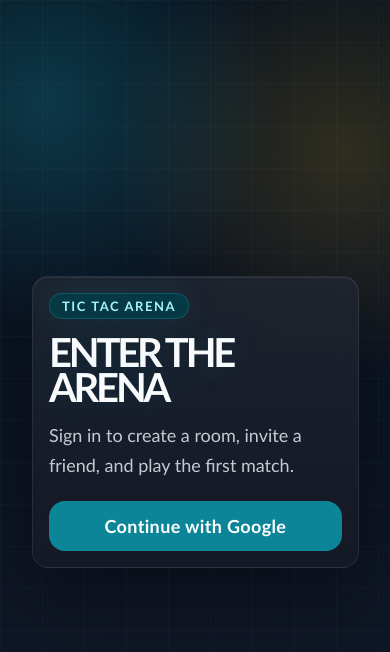
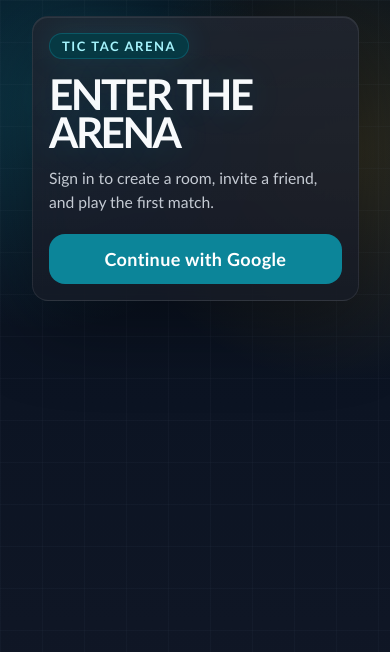
Before and after one commit to dmytrenkoserhii/tic-tac-arena-web, a React (Vite) app: page / in a window 390 px wide. Shown: the top 652 px of the page. Built offline with nearby package versions, Linux system fonts and the light colour scheme; no server answers.

Commit message:
style: tighten lobby and arena layout

```diff
--- a/src/components/games/game-screen.tsx
+++ b/src/components/games/game-screen.tsx
@@ -63,8 +63,9 @@ export function GameScreen({
   return (
     <StatusShell
       eyebrow={`Room ${room.code}`}
-      lead="The match has moved into the arena. Watch the turn signal, claim the grid, and keep the room controls close."
-      title="Arena"
+      lead="Play the grid, watch the turn, keep the room controls close."
+      title="Live Arena"
+      variant="compact"
     >
       <Stack className={classes.gameArena} gap="lg">
         {roomError ? (
--- a/src/components/games/games.module.css
+++ b/src/components/games/games.module.css
@@ -1,13 +1,13 @@
 .gameArena {
-  min-height: 52svh;
+  min-height: 0;
 }
 
 .arenaTopBar {
   display: grid;
   grid-template-columns: minmax(0, 1fr) minmax(280px, 0.95fr);
-  gap: 18px;
+  gap: 14px;
   align-items: end;
-  padding: 16px;
+  padding: 14px;
   border: 1px solid rgba(255, 255, 255, 0.08);
   border-radius: 18px;
   background:
@@ -24,6 +24,7 @@
 
 .arenaBoardCard {
   position: relative;
+  min-width: 0;
   overflow: hidden;
   border: 1px solid rgba(34, 211, 238, 0.16);
   background:
@@ -34,7 +35,7 @@
     ),
     linear-gradient(180deg, rgba(15, 23, 42, 0.92), rgba(2, 6, 23, 0.72));
   box-shadow:
-    0 28px 90px rgba(0, 0, 0, 0.3),
+    0 22px 70px rgba(0, 0, 0, 0.28),
     inset 0 1px 0 rgba(255, 255, 255, 0.08);
 }
 
@@ -52,7 +53,7 @@
   z-index: 1;
   width: min(100%, 560px);
   margin-inline: auto;
-  padding: 14px;
+  padding: 12px;
   border: 1px solid rgba(148, 163, 184, 0.14);
   border-radius: 16px;
   background: rgba(2, 6, 23, 0.42);
@@ -68,6 +69,7 @@
 
 .arenaActions {
   justify-content: center;
+  flex-wrap: wrap;
   padding: 10px;
   border: 1px solid rgba(255, 255, 255, 0.06);
   border-radius: 999px;
@@ -77,7 +79,7 @@
 .boardGrid {
   position: relative;
   z-index: 1;
-  width: min(100%, clamp(300px, 58vw, 520px));
+  width: min(100%, clamp(280px, 52vw, 480px));
   margin-inline: auto;
   padding: clamp(8px, 2vw, 16px);
   border: 1px solid rgba(34, 211, 238, 0.08);
@@ -248,6 +250,7 @@
   position: relative;
   z-index: 1;
   width: fit-content;
+  max-width: 100%;
   margin: 14px auto 0;
   padding: 6px 10px;
   border: 1px solid rgba(255, 255, 255, 0.1);
@@ -304,6 +307,7 @@
 @media (max-width: 760px) {
   .arenaTopBar {
     grid-template-columns: 1fr;
+    align-items: stretch;
   }
 
   .arenaActions {
@@ -313,9 +317,55 @@
 }
 
 @media (max-width: 520px) {
+  .arenaBoardCard::before {
+    inset: 10px;
+  }
+
+  .boardGrid {
+    width: min(100%, 330px);
+    padding: 8px;
+    border-radius: 20px;
+  }
+
+  .boardCell {
+    border-radius: 14px;
+    font-size: clamp(2rem, 15vw, 3.4rem);
+  }
+
+  .resultSignal {
+    padding: 14px;
+  }
+
+  .resultTitle {
+    font-size: clamp(2rem, 13vw, 3.2rem);
+  }
+
+  .resultCallout {
+    border-radius: 14px;
+    white-space: normal;
+  }
+
   .primaryAction,
   .responsiveAction {
     width: 100%;
     min-width: 0;
   }
 }
+
+@media (max-width: 360px) {
+  .boardGrid {
+    width: min(100%, 292px);
+  }
+
+  .boardCell {
+    font-size: 2.2rem;
+  }
+}
+
+@media (prefers-reduced-motion: reduce) {
+  .boardCell,
+  .resultSignal::before {
+    animation: none;
+    transition: none;
+  }
+}
--- a/src/components/layout/status-shell.module.css
+++ b/src/components/layout/status-shell.module.css
@@ -29,6 +29,7 @@
 }
 
 .statusCard {
+  width: 100%;
   border: 1px solid rgba(255, 255, 255, 0.08);
   background:
     linear-gradient(
@@ -44,6 +45,10 @@
   animation: screenReveal 460ms ease both;
 }
 
+.header[data-variant='compact'] {
+  max-width: 760px;
+}
+
 .eyebrow {
   width: fit-content;
   border: 1px solid rgba(34, 211, 238, 0.2);
@@ -52,12 +57,19 @@
   box-shadow: 0 0 30px rgba(34, 211, 238, 0.12);
 }
 
+.kicker {
+  max-width: 58ch;
+  color: rgba(226, 232, 240, 0.78);
+  font-weight: 800;
+  letter-spacing: 0.02em;
+}
+
 .statusTitle {
-  max-width: 12ch;
+  max-width: 10ch;
   color: #f8fafc;
-  font-size: clamp(3rem, 9vw, 6.8rem);
-  line-height: 0.88;
-  letter-spacing: -0.08em;
+  font-size: clamp(3rem, 8vw, 6rem);
+  line-height: 0.9;
+  letter-spacing: -0.075em;
   text-transform: uppercase;
   text-shadow: 0 0 38px rgba(34, 211, 238, 0.16);
 }
@@ -66,6 +78,18 @@
   max-width: 48ch;
   color: rgba(226, 232, 240, 0.86);
   line-height: 1.65;
+}
+
+.statusCard[data-variant='compact'] .statusTitle {
+  max-width: 100%;
+  font-size: clamp(1.75rem, 4vw, 3rem);
+  line-height: 1;
+  letter-spacing: -0.045em;
+}
+
+.statusCard[data-variant='compact'] .lead {
+  max-width: 56ch;
+  line-height: 1.45;
 }
 
 @keyframes screenReveal {
@@ -81,8 +105,34 @@
 }
 
 @media (max-width: 760px) {
+  .appShell {
+    align-items: start;
+  }
+
   .statusTitle {
     max-width: 100%;
-    font-size: 2.5rem;
+    font-size: 3rem;
   }
 }
+
+@media (max-width: 420px) {
+  .statusTitle {
+    font-size: 2.65rem;
+    letter-spacing: -0.06em;
+  }
+
+  .statusCard[data-variant='compact'] .statusTitle {
+    font-size: 1.75rem;
+  }
+
+  .lead {
+    font-size: 0.98rem;
+    line-height: 1.5;
+  }
+}
+
+@media (prefers-reduced-motion: reduce) {
+  .statusCard {
+    animation: none;
+  }
+}
--- a/src/components/layout/status-shell.tsx
+++ b/src/components/layout/status-shell.tsx
@@ -14,35 +14,57 @@ import classes from './status-shell.module.css';
 type StatusShellProps = {
   children?: ReactNode;
   eyebrow: string;
-  lead: string;
+  kicker?: string;
+  lead?: string;
   title: string;
+  variant?: 'compact' | 'hero';
 };
 
 export function StatusShell({
   children,
   eyebrow,
+  kicker,
   lead,
   title,
+  variant = 'hero',
 }: StatusShellProps) {
+  const isCompact = variant === 'compact';
+
   return (
     <Box component="main" className={classes.appShell}>
       <Container size="lg">
         <Paper
           className={classes.statusCard}
-          p={{ base: 'md', sm: 'xl' }}
+          data-variant={variant}
+          p={isCompact ? { base: 'sm', sm: 'md' } : { base: 'md', sm: 'xl' }}
           radius="lg"
         >
-          <Stack gap="lg">
-            <Stack gap="md">
-              <Badge className={classes.eyebrow} variant="light" size="lg">
+          <Stack gap={isCompact ? 'md' : 'lg'}>
+            <Stack
+              className={classes.header}
+              data-variant={variant}
+              gap={isCompact ? 6 : 'md'}
+            >
+              <Badge
+                className={classes.eyebrow}
+                variant="light"
+                size={isCompact ? 'md' : 'lg'}
+              >
                 {eyebrow}
               </Badge>
+              {kicker ? (
+                <Text className={classes.kicker} size="sm">
+                  {kicker}
+                </Text>
+              ) : null}
               <Title className={classes.statusTitle} order={1}>
                 {title}
               </Title>
-              <Text className={classes.lead} size="lg">
-                {lead}
-              </Text>
+              {lead ? (
+                <Text className={classes.lead} size={isCompact ? 'sm' : 'lg'}>
+                  {lead}
+                </Text>
+              ) : null}
             </Stack>
             {children}
           </Stack>
--- a/src/components/rooms/home-screen.tsx
+++ b/src/components/rooms/home-screen.tsx
@@ -50,9 +50,10 @@ export function HomeScreen({
 }: HomeScreenProps) {
   return (
     <StatusShell
-      eyebrow="Tic Tac Arena"
-      lead="Create a private room or join one with an invite code."
-      title={`Welcome back${profile?.display_name ? `, ${profile.display_name}` : ''}`}
+      eyebrow="Arena lobby"
+      kicker={`Welcome back${profile?.display_name ? `, ${profile.display_name}` : ''}`}
+      lead="Host a private match or enter an invite code."
+      title="Tic Tac Arena"
     >
       <Stack gap="lg">
         {profileError ? (
@@ -83,9 +84,13 @@ export function HomeScreen({
           </Alert>
         ) : null}
 
-        <SimpleGrid cols={{ base: 1, md: 2 }} spacing="lg">
+        <SimpleGrid
+          className={classes.homeCommandGrid}
+          cols={{ base: 1, md: 2 }}
+          spacing="lg"
+        >
           <Paper className={classes.homeProfileCard} p="lg" radius="lg">
-            <Stack gap="lg">
+            <Stack className={classes.homeProfileStack} gap="lg">
               <Group justify="space-between" align="flex-start">
                 <Stack gap={4}>
                   <Text
--- a/src/components/rooms/rooms.module.css
+++ b/src/components/rooms/rooms.module.css
@@ -19,6 +19,7 @@
 .createRoomCard,
 .joinRoomCard {
   position: relative;
+  min-width: 0;
   overflow: hidden;
   background:
     linear-gradient(135deg, rgba(15, 23, 42, 0.9), rgba(2, 6, 23, 0.54)),
@@ -26,6 +27,17 @@
   box-shadow:
     inset 0 1px 0 rgba(255, 255, 255, 0.06),
     0 20px 54px rgba(0, 0, 0, 0.18);
+}
+
+.homeCommandGrid {
+  align-items: stretch;
+}
+
+.homeProfileStack {
+  position: relative;
+  z-index: 1;
+  height: 100%;
+  justify-content: center;
 }
 
 .homeProfileCard::before,
@@ -73,20 +85,20 @@
 }
 
 .homePlayerName {
-  font-size: clamp(2rem, 6vw, 4rem);
+  font-size: clamp(1.8rem, 4vw, 2.9rem);
   letter-spacing: -0.05em;
 }
 
 .homeActionTitle {
-  max-width: 11ch;
-  font-size: clamp(1.7rem, 5vw, 3rem);
+  max-width: 14ch;
+  font-size: clamp(1.5rem, 3.4vw, 2.35rem);
   letter-spacing: -0.04em;
 }
 
 .lead {
   max-width: 48ch;
   color: rgba(226, 232, 240, 0.86);
-  line-height: 1.65;
+  line-height: 1.55;
 }
 
 .roomStage {
@@ -95,6 +107,7 @@
 
 .roomStageHero {
   position: relative;
+  min-width: 0;
   overflow: hidden;
   background:
     radial-gradient(circle at 50% 0%, rgba(34, 211, 238, 0.2), transparent 46%),
@@ -116,6 +129,7 @@
 .stageRoomCode {
   position: relative;
   z-index: 1;
+  max-width: 100%;
   padding: clamp(12px, 3vw, 22px) clamp(16px, 5vw, 34px);
   border: 1px solid rgba(34, 211, 238, 0.28);
   color: #ecfeff;
@@ -141,6 +155,7 @@
 
 .playerSlot {
   position: relative;
+  min-width: 0;
   overflow: hidden;
   background:
     linear-gradient(135deg, rgba(15, 23, 42, 0.9), rgba(2, 6, 23, 0.54)),
@@ -203,6 +218,7 @@
 .joinRoomActions,
 .roomActions {
   align-items: flex-end;
+  flex-wrap: wrap;
 }
 
 .statusLabel {
@@ -238,6 +254,24 @@
 }
 
 @media (max-width: 520px) {
+  .homePlayerName {
+    font-size: 1.9rem;
+  }
+
+  .homeActionTitle {
+    max-width: 100%;
+    font-size: 1.65rem;
+  }
+
+  .stageRoomCode {
+    font-size: clamp(2rem, 14vw, 3.2rem);
+    letter-spacing: 0.08em;
+  }
+
+  .playerMark {
+    font-size: 3rem;
+  }
+
   .roomInput,
   .primaryAction,
   .responsiveAction {
--- a/src/index.css
+++ b/src/index.css
@@ -45,6 +45,11 @@ body {
     auto;
 }
 
+button,
+input {
+  font: inherit;
+}
+
 #root {
   min-height: 100vh;
 }
```
